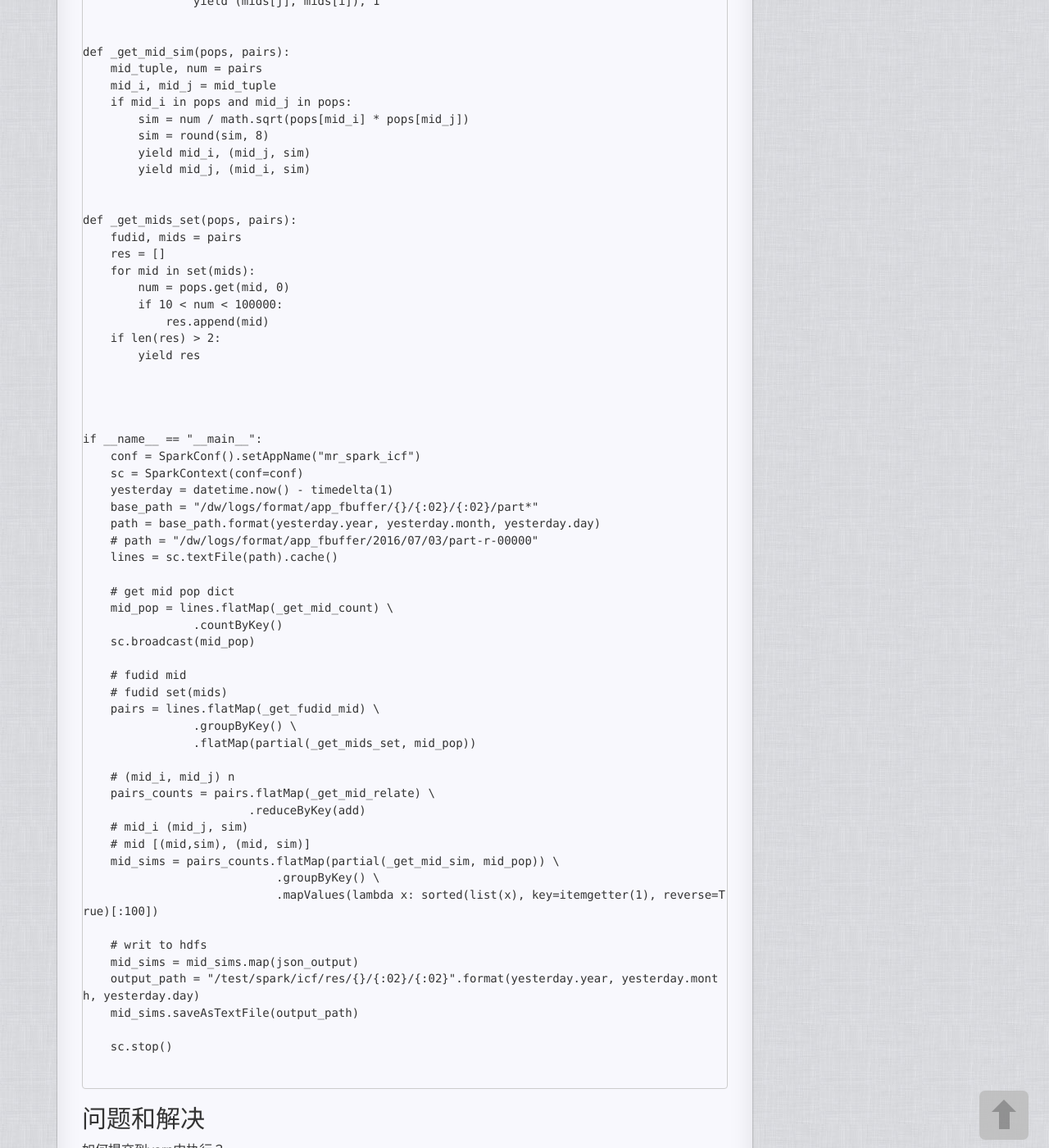
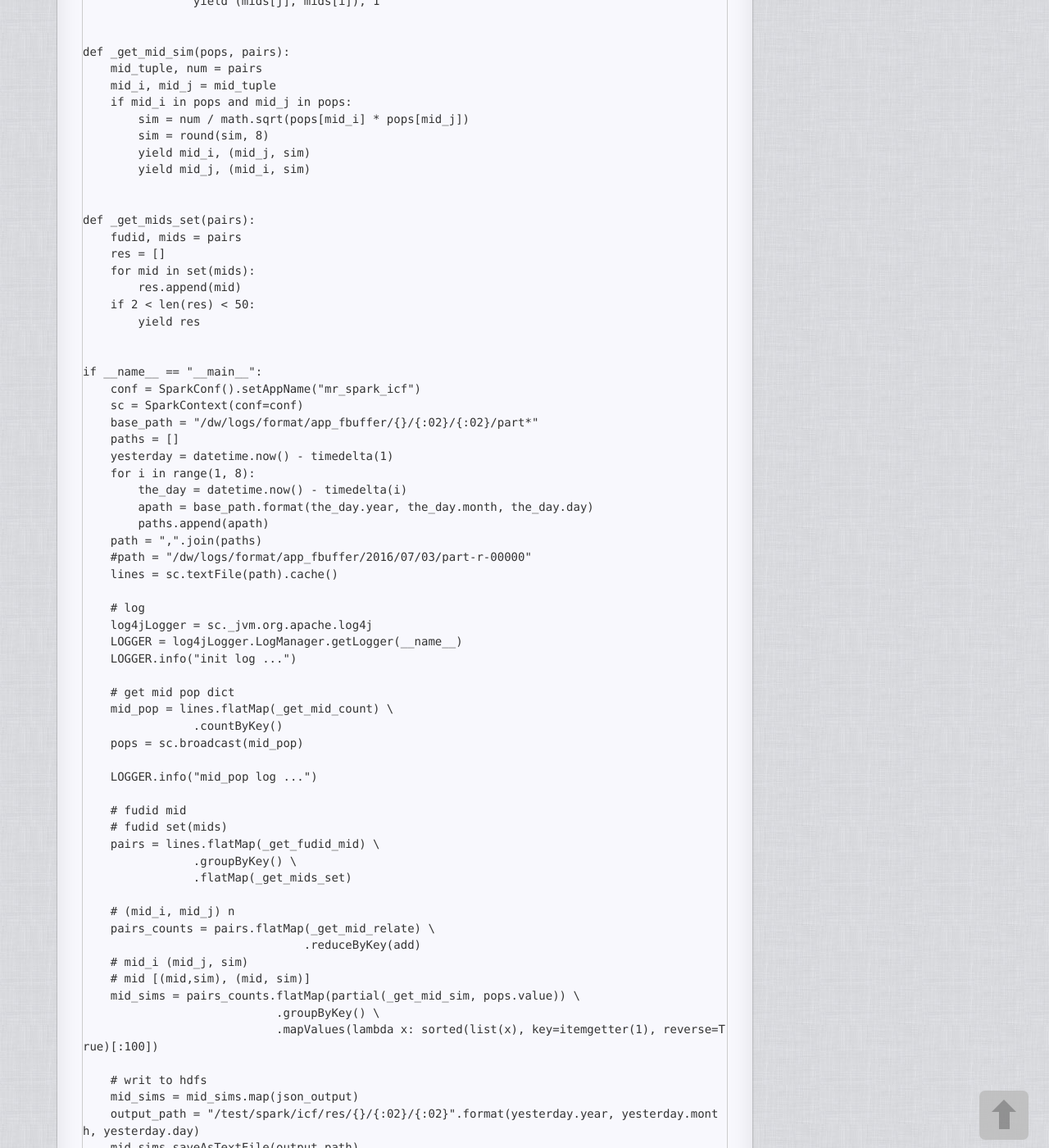
Before and after one commit to imouren/imouren.github.io, a Jekyll site: the page built from _posts/2016-06-19-spark_learn_1.md, in a window 1280 px wide and 1400 px high, scrolled down 1339 px. Shown: the whole window at 82% size. Built offline with Jekyll 4.4.1, drawn with Linux system fonts in a browser that asks for light colours; nearby versions of some CDN libraries; comment, search, counter and statistics services are not loaded; a style sheet for code colours, icons or effects is not loaded; some of the changed text lies outside the part shown.

Commit message:
add more about spark

````diff
--- a/_posts/2016-06-19-spark_learn_1.md
+++ b/_posts/2016-06-19-spark_learn_1.md
@@ -78,45 +78,53 @@
         yield mid_j, (mid_i, sim)
 
 
-def _get_mids_set(pops, pairs):
+def _get_mids_set(pairs):
     fudid, mids = pairs
     res = []
     for mid in set(mids):
-        num = pops.get(mid, 0)
-        if 10 < num < 100000:
-            res.append(mid)
-    if len(res) > 2:
+        res.append(mid)
+    if 2 < len(res) < 50:
         yield res
-
-
 
 
 if __name__ == "__main__":
     conf = SparkConf().setAppName("mr_spark_icf")
     sc = SparkContext(conf=conf)
+    base_path = "/dw/logs/format/app_fbuffer/{}/{:02}/{:02}/part*"
+    paths = []
     yesterday = datetime.now() - timedelta(1)
-    base_path = "/dw/logs/format/app_fbuffer/{}/{:02}/{:02}/part*"
-    path = base_path.format(yesterday.year, yesterday.month, yesterday.day)
-    # path = "/dw/logs/format/app_fbuffer/2016/07/03/part-r-00000"
+    for i in range(1, 8):
+        the_day = datetime.now() - timedelta(i)
+        apath = base_path.format(the_day.year, the_day.month, the_day.day)
+        paths.append(apath)
+    path = ",".join(paths)
+    #path = "/dw/logs/format/app_fbuffer/2016/07/03/part-r-00000"
     lines = sc.textFile(path).cache()
+
+    # log
+    log4jLogger = sc._jvm.org.apache.log4j
+    LOGGER = log4jLogger.LogManager.getLogger(__name__)
+    LOGGER.info("init log ...")
 
     # get mid pop dict
     mid_pop = lines.flatMap(_get_mid_count) \
                 .countByKey()
-    sc.broadcast(mid_pop)
+    pops = sc.broadcast(mid_pop)
+
+    LOGGER.info("mid_pop log ...")
 
     # fudid mid
     # fudid set(mids)
     pairs = lines.flatMap(_get_fudid_mid) \
                 .groupByKey() \
-                .flatMap(partial(_get_mids_set, mid_pop))
+                .flatMap(_get_mids_set)
 
     # (mid_i, mid_j) n
     pairs_counts = pairs.flatMap(_get_mid_relate) \
-                        .reduceByKey(add)
+                                .reduceByKey(add)
     # mid_i (mid_j, sim)
     # mid [(mid,sim), (mid, sim)]
-    mid_sims = pairs_counts.flatMap(partial(_get_mid_sim, mid_pop)) \
+    mid_sims = pairs_counts.flatMap(partial(_get_mid_sim, pops.value)) \
                             .groupByKey() \
                             .mapValues(lambda x: sorted(list(x), key=itemgetter(1), reverse=True)[:100])
 
@@ -126,6 +134,8 @@
     mid_sims.saveAsTextFile(output_path)
 
     sc.stop()
+
+
 
 
 ```
@@ -177,3 +187,25 @@
 [(u'all', 1), (u'help', 1), (u'webpage', 1), (u'when', 1), (u'Hadoop', 12)]
 
 ```
+
+如何读取多个输入文件？
+
+```python
+
+path1 = "/dw/logs/format/app_fbuffer/2016/07/03/part*"
+path2 = "/dw/logs/format/app_fbuffer/2016/07/03/part*"
+paths = [path1, path2]
+lines = sc.textFile(",".join(paths))
+
+```
+
+如何使用日志？
+
+```python
+
+# log
+log4jLogger = sc._jvm.org.apache.log4j
+LOGGER = log4jLogger.LogManager.getLogger(__name__)
+LOGGER.info("init log ...")
+
+```
````
Also changed, not shown: other parts of _posts/2016-06-19-spark_learn_1.md (+4 -4 lines).
